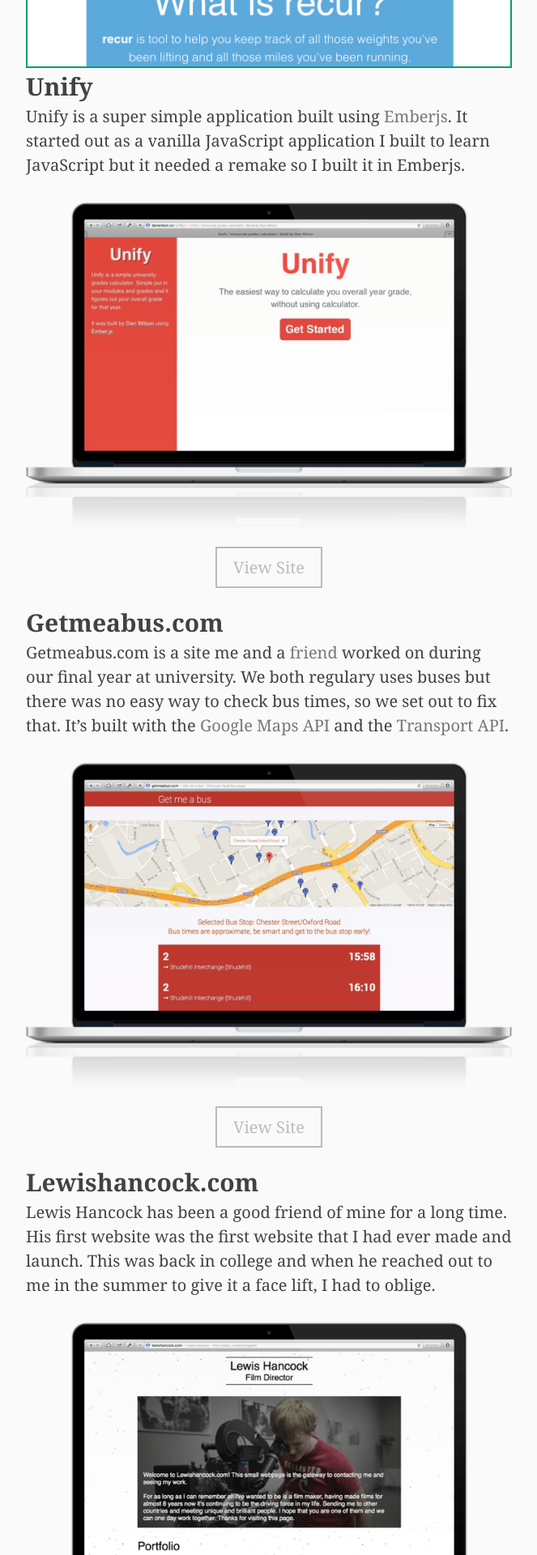
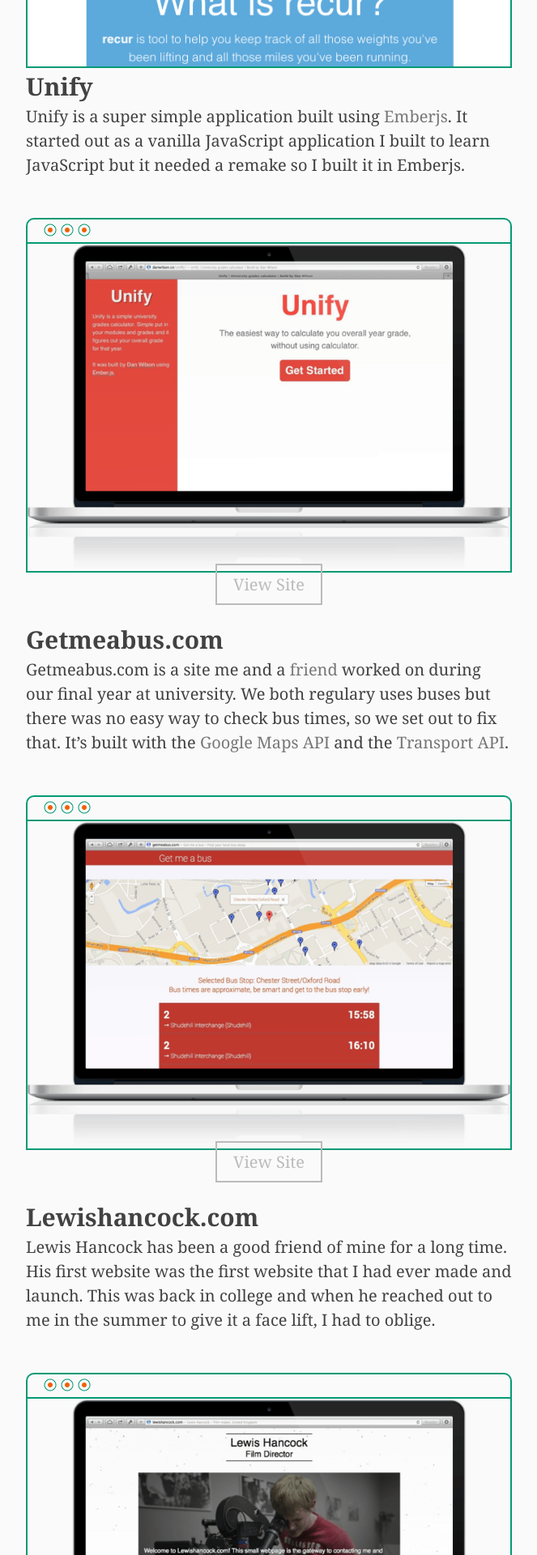
Before and after one commit to danwlsn/djangodan.github.io, a Jekyll site: the page built from work/index.md, in a window 1280 px wide. Shown: the part 1429-3349 px from the top of the page at 81% size, without its empty margins (308-971 px from the left). Built offline with Jekyll 4.4.1, drawn with Linux system fonts in a browser that asks for light colours; nearby versions of some CDN libraries; Markdown is read by kramdown in place of the engine named in the settings.

Commit message:
Changed mac photos for css browser

```diff
--- a/work/index.md
+++ b/work/index.md
@@ -20,7 +20,6 @@ Recur is a web applciation for monitoring your fitness progress I built for my f
 <div class="buttons">
 </div>
 </div>
-
 <div class="window">
 <img src="../images/recur.png" alt="Recur fitness monitoring application">
 </div>
@@ -30,7 +29,15 @@ Recur is a web applciation for monitoring your fitness progress I built for my f
 
 Unify is a super simple application built using [Emberjs](http://emberjs.com). It started out as a vanilla JavaScript application I built to learn JavaScript but it needed a remake so I built it in Emberjs.
 
-<img src="../images/unify.png" alt="Unify">
+<div class="browser">
+<div class="top--bar">
+<div class="buttons">
+</div>
+</div>
+<div class="window">
+<img src="../images/unify.png" alt="Recur fitness monitoring application">
+</div>
+</div>
 
 <p class="view--site">
 <a href="http://danwilson.co/unify" class="view--site--btn">View Site</a>
@@ -40,7 +47,15 @@ Unify is a super simple application built using [Emberjs](http://emberjs.com). I
 
 Getmeabus.com is a site me and a [friend](http://syeefkarim.com) worked on during our final year at university. We both regulary uses buses but there was no easy way to check bus times, so we set out to fix that. It's built with the [Google Maps API](https://developers.google.com/maps/) and the [Transport API](http://transportapi.com/).
 
-<img src="../images/getmeabus.png" alt="Getmeabus.com">
+<div class="browser">
+<div class="top--bar">
+<div class="buttons">
+</div>
+</div>
+<div class="window">
+<img src="../images/getmeabus.png" alt="Recur fitness monitoring application">
+</div>
+</div>
 
 <p class="view--site">
 <a href="http://getmeabus.com" class="view--site--btn">View Site</a>
@@ -50,7 +65,15 @@ Getmeabus.com is a site me and a [friend](http://syeefkarim.com) worked on durin
 
 Lewis Hancock has been a good friend of mine for a long time. His first website was the first website that I had ever made and launch. This was back in college and when he reached out to me in the summer to give it a face lift, I had to oblige.
 
-<img src="../images/lewishancock.png" alt="LewisHancock.com">
+<div class="browser">
+<div class="top--bar">
+<div class="buttons">
+</div>
+</div>
+<div class="window">
+<img src="../images/lewishancock.png" alt="Recur fitness monitoring application">
+</div>
+</div>
 
 <p class="view--site">
 <a href="http://lewishancock.com" class="view--site--btn">View Site</a>
```
